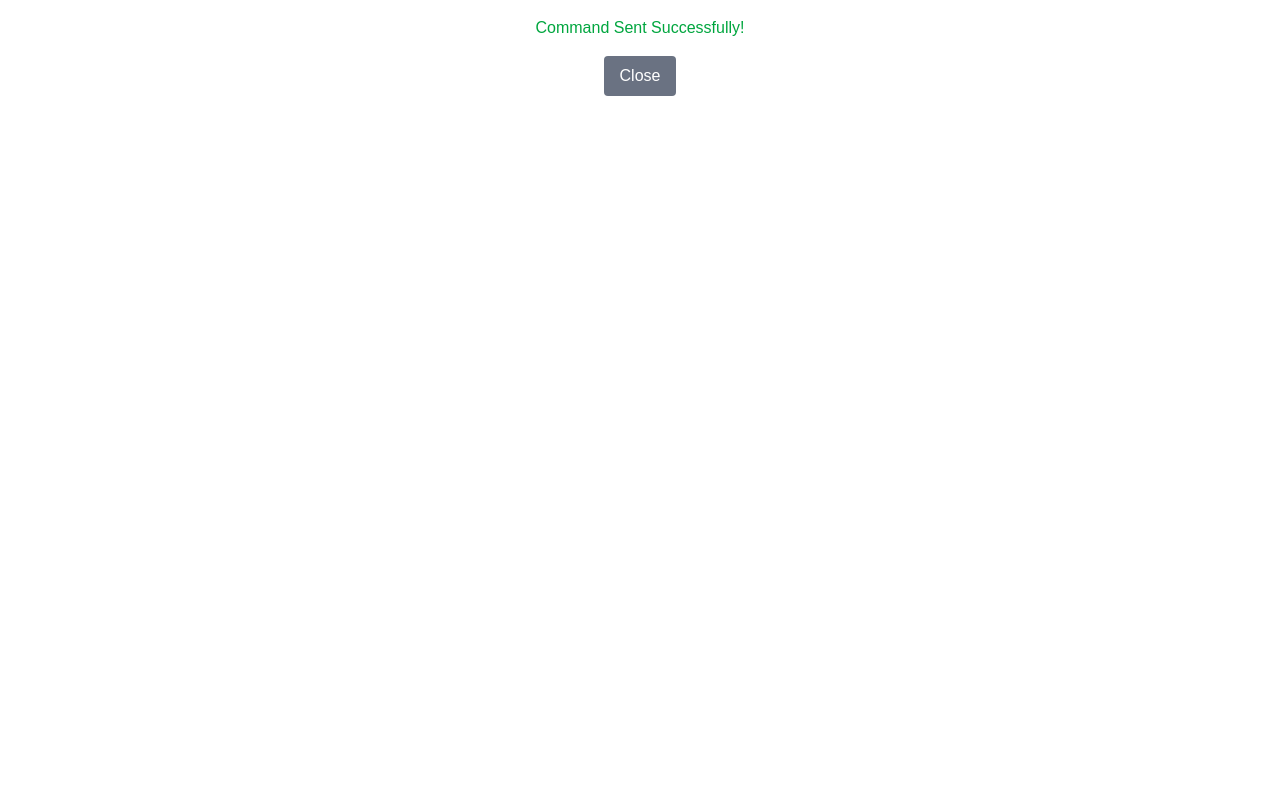
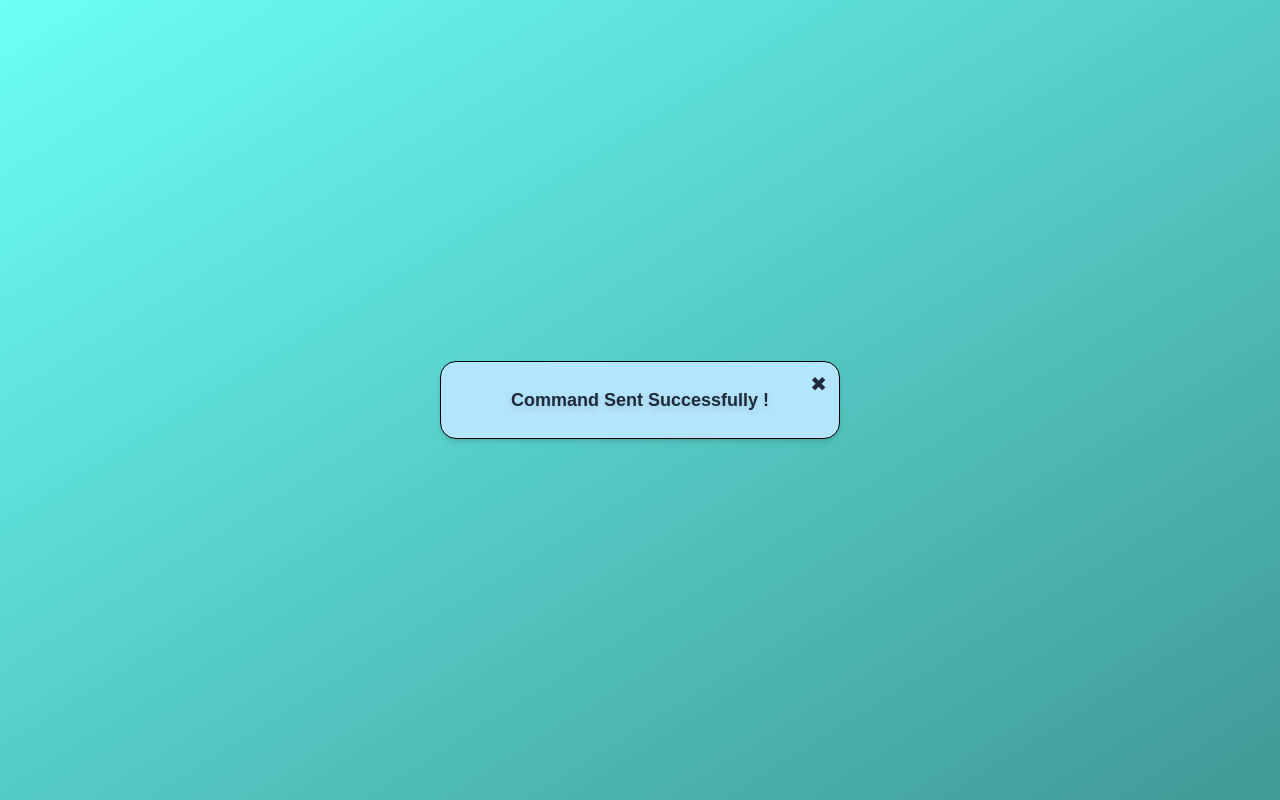
Before and after one commit to FariqJavier/UR5-OVGNet-Web-Frontend, a Next.js app: page /success in a window 1280 px wide. Built offline with nearby package versions, Linux system fonts and the light colour scheme.

Commit message:
styling success page

```diff
--- a/src/app/success/page.tsx
+++ b/src/app/success/page.tsx
@@ -1,13 +1,25 @@
 "use client";
 import { useRouter } from "next/navigation";
 
-export default function Success() {
+export default function SuccessPage() {
   const router = useRouter();
 
   return (
-    <div className="flex flex-col items-center gap-4 p-4">
-      <h1 className="text-green-600">Command Sent Successfully!</h1>
-      <button className="px-4 py-2 bg-gray-500 text-white rounded" onClick={() => router.push("/")}>Close</button>
+    <div className="flex items-center justify-center h-screen bg-gradient-to-br from-[#6BFFF8] to-[#409995]">
+      <div className="bg-[#B3E5FC] p-6 rounded-2xl shadow-md border border-black flex items-center relative w-[400px]">
+        {/* Success Message */}
+        <p className="text-lg font-bold text-gray-800 drop-shadow-md mx-auto">
+          Command Sent Successfully !
+        </p>
+
+        {/* Close Button */}
+        <button
+          className="absolute top-2 right-3 text-xl text-gray-800"
+          onClick={() => router.push("/")}
+        >
+          ✖
+        </button>
+      </div>
     </div>
   );
 }
```
